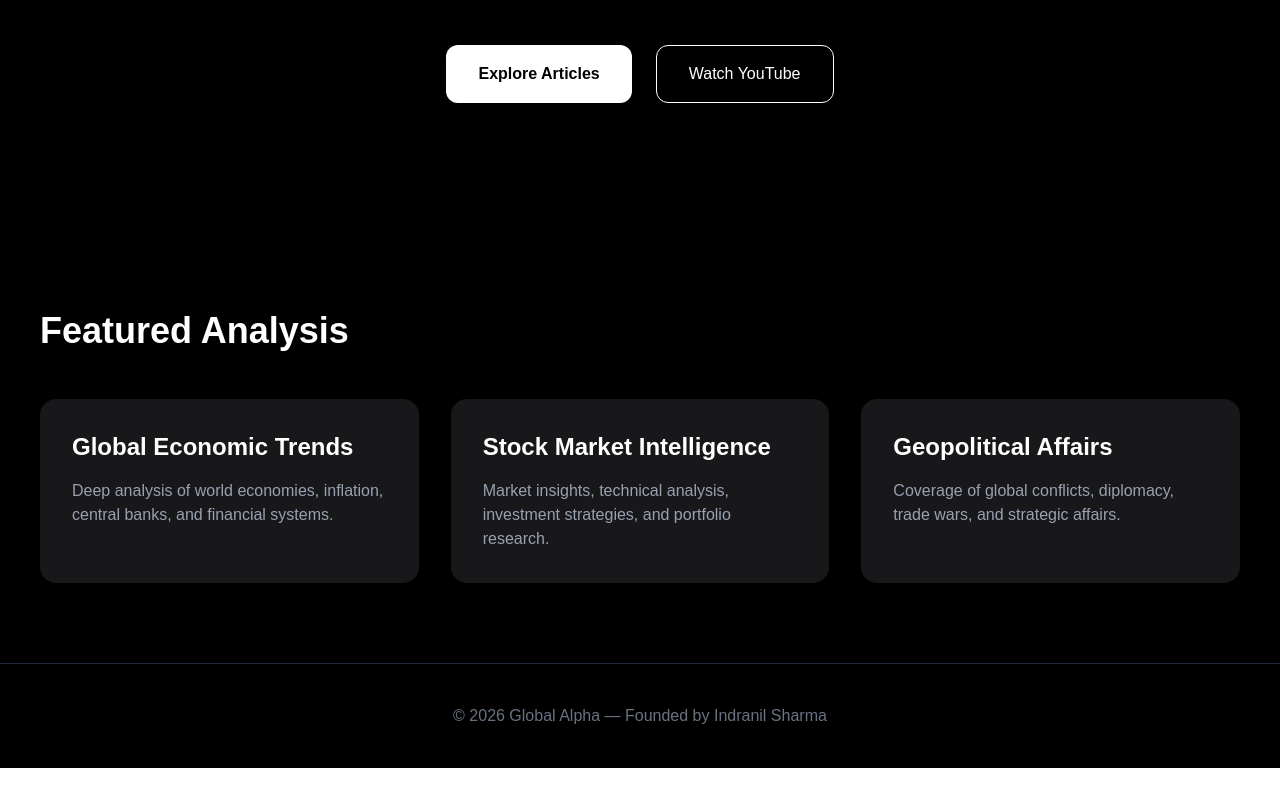
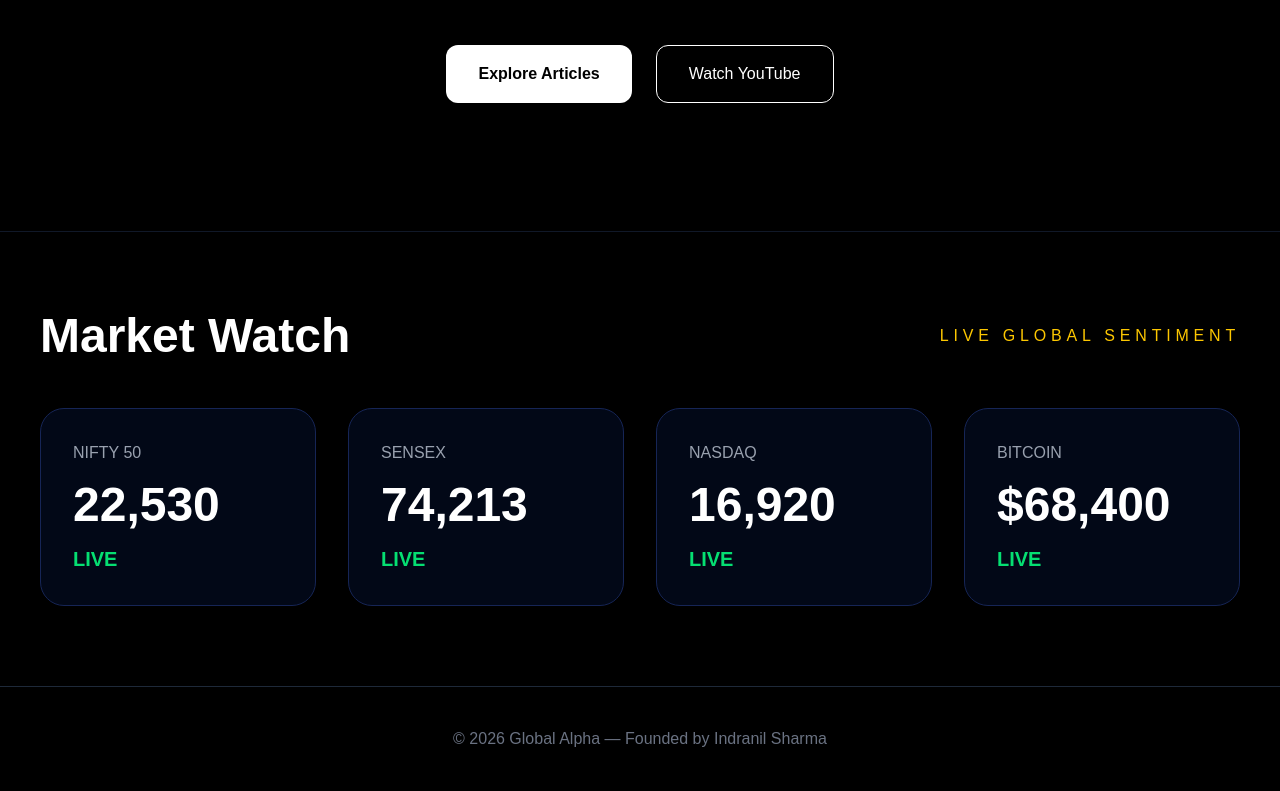
Before and after one commit to indranilsharma371/global-alpha, a Next.js app: page / in a window 1280 px wide. Shown: the part 500-1291 px from the top of the page. Before the commit the page ends 1268 px from the top, so only its background shows below. Built offline with nearby package versions, Linux system fonts and the light colour scheme; no server answers.

Commit message:
Added live Bitcoin API integration

```diff
--- a/app/page.tsx
+++ b/app/page.tsx
@@ -1,5 +1,47 @@
+"use client";
+
 import Image from "next/image";
+import { useEffect, useState } from "react";
+
 export default function Home() {
+
+  const [marketData, setMarketData] = useState({
+    nifty: 22530,
+    sensex: 74213,
+    nasdaq: 16920,
+    bitcoin: 68400,
+  });
+
+  useEffect(() => {
+    async function fetchMarketData() {
+      try {
+        const apiKey = process.env.NEXT_PUBLIC_FINNHUB_API_KEY;
+
+        const btcRes = await fetch(
+          `https://finnhub.io/api/v1/quote?symbol=BINANCE:BTCUSDT&token=${apiKey}`
+        );
+
+        const btcData = await btcRes.json();
+
+console.log("BTC DATA:", btcData);
+
+setMarketData((prev) => ({
+  ...prev,
+  bitcoin: Number(btcData.c || 68400),
+}));
+
+      } catch (error) {
+        console.error(error);
+      }
+    }
+
+    fetchMarketData();
+
+    const interval = setInterval(fetchMarketData, 10000);
+
+    return () => clearInterval(interval);
+
+  }, []);
   return (
     <main className="bg-black text-white min-h-screen">
 
@@ -57,49 +99,70 @@ export default function Home() {
       </section>
 
       {/* Featured Section */}
-      <section className="px-10 py-20">
-        <h3 className="text-4xl font-bold mb-12">
-          Featured Analysis
+{/* Market Watch */}
+<section className="px-10 py-20 border-t border-gray-900">
+  <div className="flex justify-between items-center mb-12">
+    <h3 className="text-5xl font-bold">
+      Market Watch
     </h3>
 
-        <div className="grid md:grid-cols-3 gap-8">
-
-          <div className="bg-zinc-900 p-8 rounded-2xl">
-            <h4 className="text-2xl font-semibold mb-4">
-              Global Economic Trends
-            </h4>
-
-            <p className="text-gray-400">
-              Deep analysis of world economies, inflation,
-              central banks, and financial systems.
+    <p className="text-yellow-400 tracking-[0.3em] uppercase">
+      Live Global Sentiment
     </p>
   </div>
 
-          <div className="bg-zinc-900 p-8 rounded-2xl">
-            <h4 className="text-2xl font-semibold mb-4">
-              Stock Market Intelligence
-            </h4>
+  <div className="grid md:grid-cols-4 gap-8">
 
-            <p className="text-gray-400">
-              Market insights, technical analysis,
-              investment strategies, and portfolio research.
+    <div className="bg-[#020817] border border-blue-950 rounded-3xl p-8">
+      <p className="text-gray-400 mb-4">NIFTY 50</p>
+
+      <h3 className="text-5xl font-bold">
+        {marketData.nifty.toLocaleString()}
+      </h3>
+
+      <p className="text-green-400 mt-4 text-xl font-semibold">
+        LIVE
       </p>
     </div>
 
-          <div className="bg-zinc-900 p-8 rounded-2xl">
-            <h4 className="text-2xl font-semibold mb-4">
-              Geopolitical Affairs
-            </h4>
+    <div className="bg-[#020817] border border-blue-950 rounded-3xl p-8">
+      <p className="text-gray-400 mb-4">SENSEX</p>
 
-            <p className="text-gray-400">
-              Coverage of global conflicts, diplomacy,
-              trade wars, and strategic affairs.
+      <h3 className="text-5xl font-bold">
+        {marketData.sensex.toLocaleString()}
+      </h3>
+
+      <p className="text-green-400 mt-4 text-xl font-semibold">
+        LIVE
+      </p>
+    </div>
+
+    <div className="bg-[#020817] border border-blue-950 rounded-3xl p-8">
+      <p className="text-gray-400 mb-4">NASDAQ</p>
+
+      <h3 className="text-5xl font-bold">
+        {marketData.nasdaq.toLocaleString()}
+      </h3>
+
+      <p className="text-green-400 mt-4 text-xl font-semibold">
+        LIVE
+      </p>
+    </div>
+
+    <div className="bg-[#020817] border border-blue-950 rounded-3xl p-8">
+      <p className="text-gray-400 mb-4">BITCOIN</p>
+
+      <h3 className="text-5xl font-bold">
+        ${marketData.bitcoin.toLocaleString()}
+      </h3>
+
+      <p className="text-green-400 mt-4 text-xl font-semibold">
+        LIVE
       </p>
     </div>
 
   </div>
 </section>
-
       {/* Footer */}
       <footer className="border-t border-gray-800 py-10 text-center text-gray-500">
         © 2026 Global Alpha — Founded by Indranil Sharma
```
Lines whose indentation alone changed are shown as unchanged.
